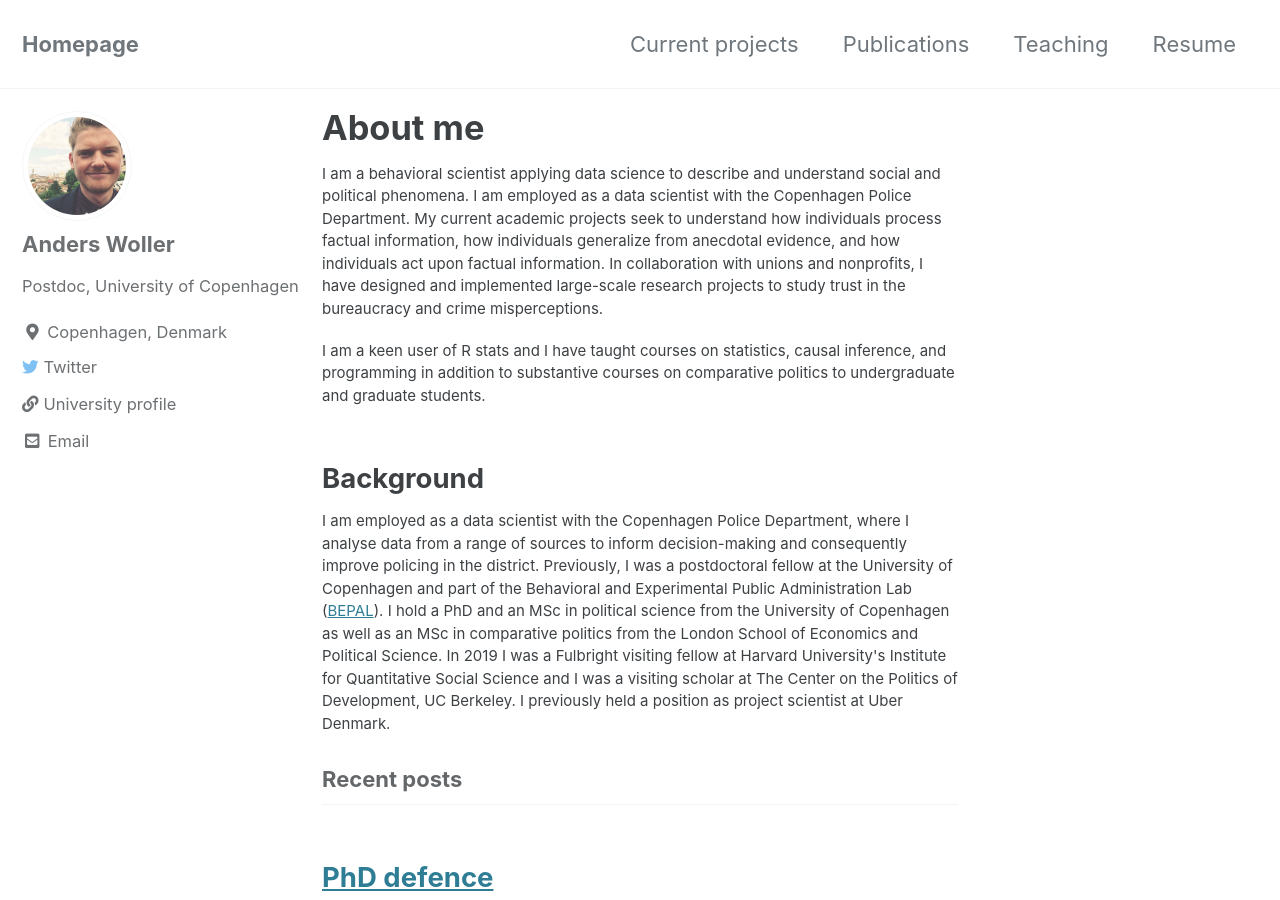
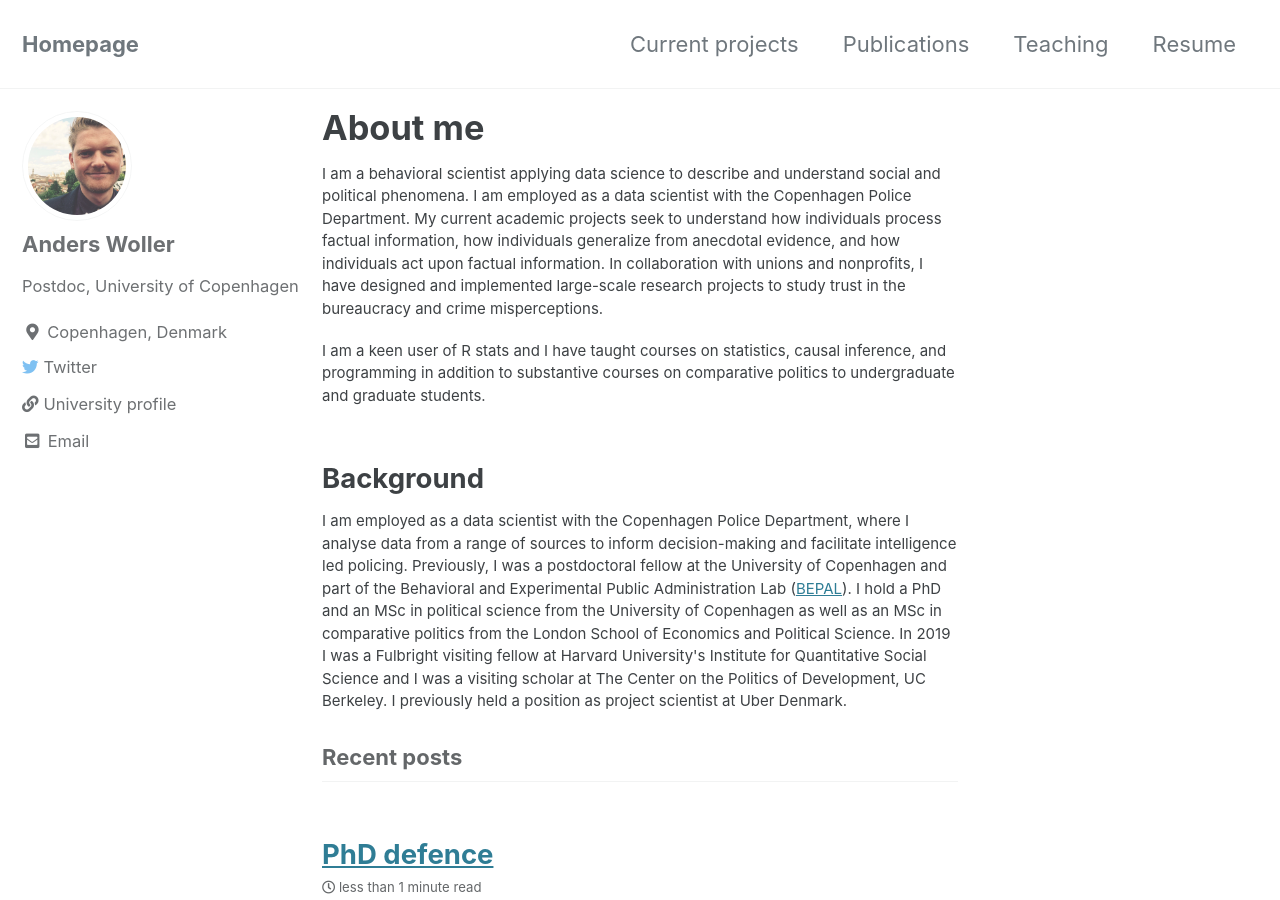
Before and after one commit to AndersWoller/AndersWoller.github.io, a Jekyll site: the page built from index.html, in a window 1280 px wide and 900 px high. Built offline with Jekyll 4.4.1, drawn with Linux system fonts in a browser that asks for light colours; cached includes are drawn as plain includes; the list of posts is cut into pages by our own code.

Commit message:
Update index.html

```diff
--- a/index.html
+++ b/index.html
@@ -15,7 +15,7 @@
 
 <h2> Background </h2>
 
-<p style="font-size:15px"> I am employed as a data scientist with the Copenhagen Police Department, where I analyse data from a range of sources to inform decision-making and consequently improve policing in the district. Previously, I was a
+<p style="font-size:15px"> I am employed as a data scientist with the Copenhagen Police Department, where I analyse data from a range of sources to inform decision-making and facilitate intelligence led policing. Previously, I was a
 postdoctoral fellow at the University of Copenhagen and part of the Behavioral and Experimental
 Public Administration Lab (<a href="https://politicalscience.ku.dk/research/bepal/">BEPAL</a>).
 I hold a PhD and an MSc in political science from the University of Copenhagen as
```
